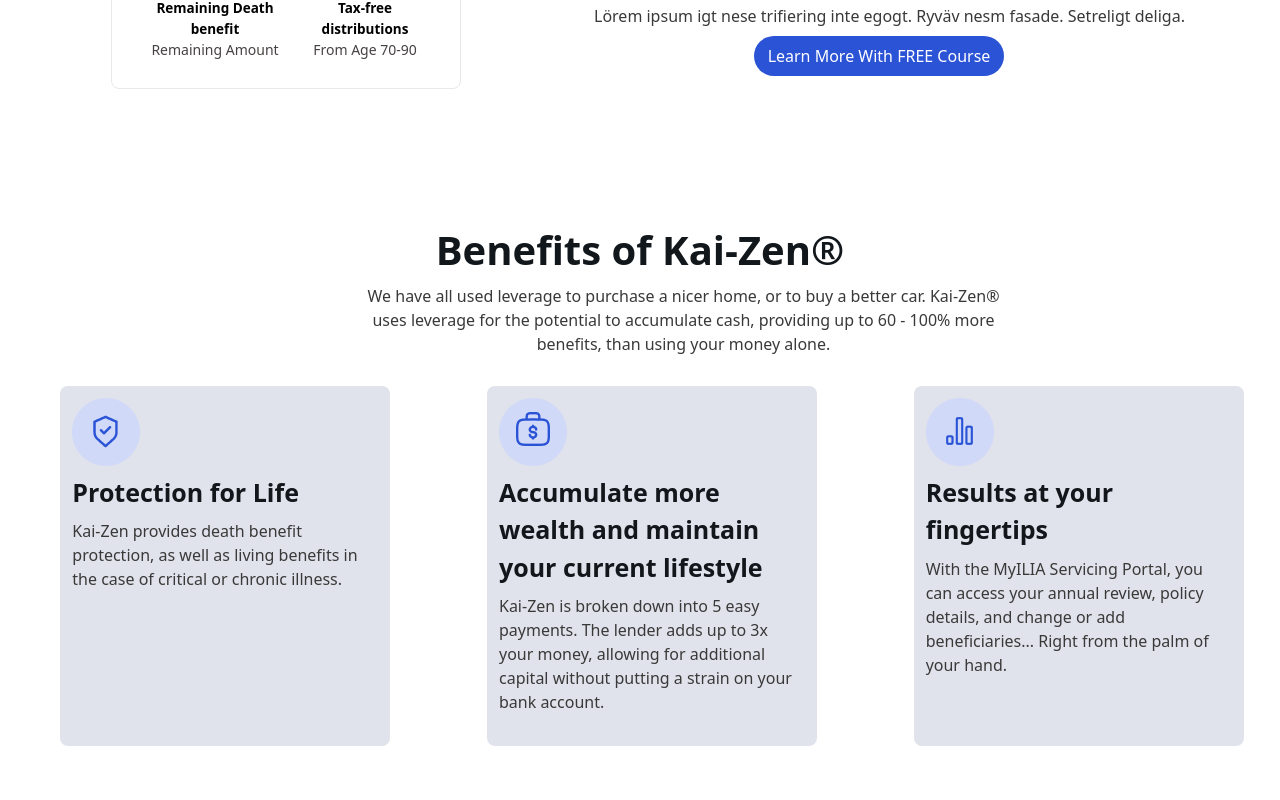
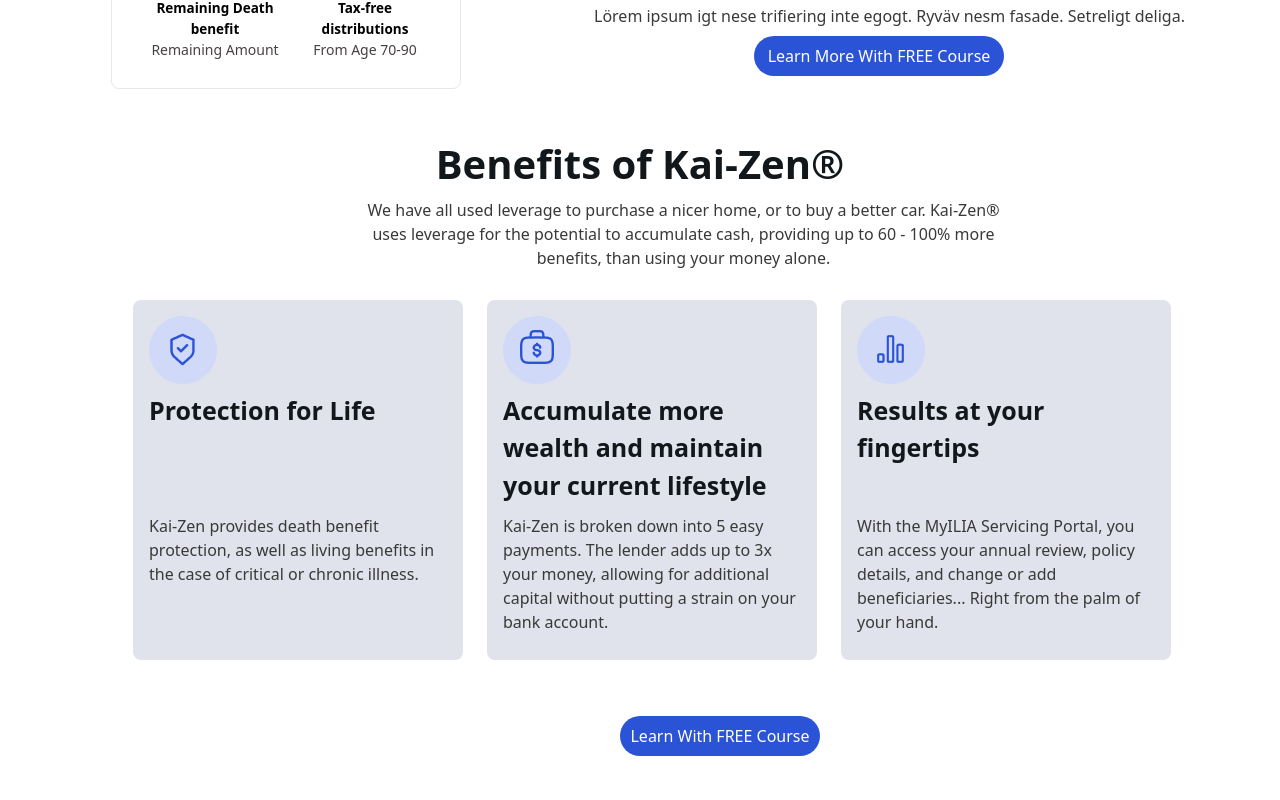
Before and after one commit to snehapatidar5/Task-1, a React (Vite) app: page / in a window 1280 px wide. Shown: the part 1420-2220 px from the top of the page. Built offline with nearby package versions, Linux system fonts and the light colour scheme.

Commit message:
Update Cards.jsx

```diff
--- a/src/Component/OtherComponents/Cards.jsx
+++ b/src/Component/OtherComponents/Cards.jsx
@@ -23,7 +23,7 @@
 
 function Cards() {
   return (
-    <div className='sm:mt-14 '>
+    <div className='sm:mt-[380px] lg:max-2xl:mt-[-30px] '>
       <div className='text-center  '>
         <h2 className='text-[#12171B]  lg:max-2xl:text-[40px] sm:text-[30px] font-semibold '>Benefits of Kai-Zen®</h2>
         <p className='text-[#3A3939] text-[16px] lg:max-2xl:w-[667px] lg:max-2xl:h-[90px] sm:p-1 text-center lg:max-2xl:ml-[350px]'>We have all used leverage to purchase a nicer home, or to buy a better car. Kai-Zen® uses leverage for the potential to accumulate cash, providing up to 60 - 100% more benefits, than using your money alone.</p>
@@ -31,11 +31,11 @@
 
 
 
-          <div className='lg:max-2xl:flex lg:max-2xl:justify-around '>
+          <div className='lg:max-2xl:flex lg:max-2xl:justify-center  '>
             {data.map((item, index) => (
-              <div key={index} className="bg-[#e1e3ec] lg:max-2xl:w-[330px] sm:w-[320px]  sm:h-[320px] lg:max-2xl:h-[360px]  rounded-lg lg:max-2xl:p-3 sm:my-4 sm:p-2 sm:ml-6 ">
+              <div key={index} className="bg-[#e1e3ec] lg:max-2xl:w-[330px] sm:w-[320px]  sm:h-[340px] lg:max-2xl:h-[360px] p-4 rounded-lg  sm:my-4  sm:ml-6 ">
                 <img className='w-[68px] h-[68px]' src={item.img} alt="Card" />
-                <h2 className='text-[25px] font-semibold lg:max-2xl:py-2 text-[#12171B]'>{item.heading}</h2>
+                <h2 className='text-[25px] font-semibold lg:max-2xl:py-2 text-[#12171B] h-[130px] '>{item.heading}</h2>
                 <p className='text-[#3A3939] text-[16px]'>{item.para}</p>
               </div>
             ))}
```
